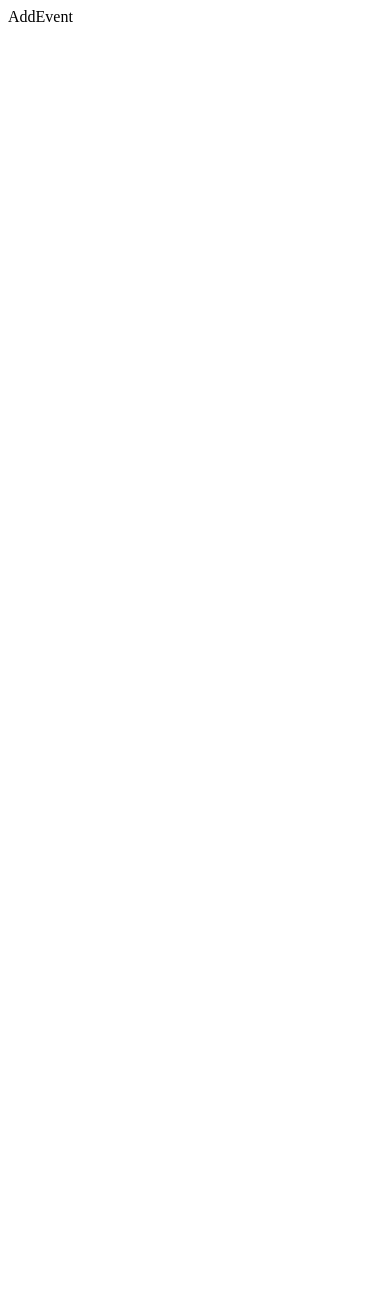
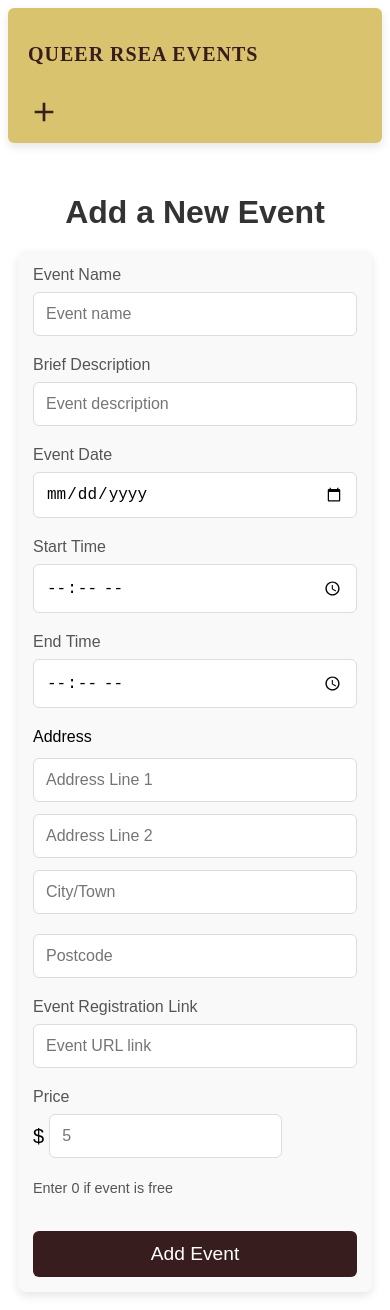
Before and after one commit to sakshipatel29/queer-events-frontend, a React (Create React App) app: page /add-event in a window 390 px wide. Before the commit the page ends 844 px from the top, so only its background shows below. Built offline with nearby package versions, Linux system fonts and the light colour scheme.

Commit message:
input form for add event

```diff
--- /dev/null
+++ b/src/components/Events/AddEventForm.css
@@ -0,0 +1,155 @@
+/* AddEventForm.css */
+
+.add-event-container {
+    max-width: 800px;
+    margin: 0 auto;
+    padding: 20px;
+    font-family: 'Arial', sans-serif;
+}
+
+.form-header h1 {
+    text-align: center;
+    font-size: 2rem;
+    color: #333;
+    margin-bottom: 20px;
+}
+
+.event-form {
+    display: flex;
+    flex-direction: column;
+    gap: 20px;
+    background-color: #f9f9f9;
+    padding: 30px;
+    border-radius: 8px;
+    box-shadow: 0 4px 10px rgba(0, 0, 0, 0.1);
+}
+
+.form-group {
+    display: flex;
+    flex-direction: column;
+    gap: 8px;
+}
+
+.form-group label {
+    font-size: 1rem;
+    color: #555;
+}
+
+.form-group input {
+    padding: 12px;
+    font-size: 1rem;
+    border: 1px solid #ddd;
+    border-radius: 6px;
+    transition: border 0.3s ease;
+}
+
+.form-group input:focus {
+    border-color: rgb(55, 29, 29);
+    outline: none;
+}
+
+.time-group {
+    display: flex;
+    gap: 20px;
+    flex-wrap: wrap;
+}
+
+.time-group .form-group {
+    flex: 1;
+}
+
+.address-group {
+    display: flex;
+    flex-direction: column;
+    gap: 12px;
+}
+
+.address-group input {
+    padding: 12px;
+    font-size: 1rem;
+    border: 1px solid #ddd;
+    border-radius: 6px;
+    transition: border 0.3s ease;
+}
+
+.address-group input:focus {
+    border-color: rgb(55, 29, 29);
+    outline: none;
+}
+
+.city-postcode-group {
+    display: flex;
+    gap: 20px;
+    flex-wrap: wrap;
+}
+
+.city-postcode-group input {
+    flex: 1;
+    padding: 12px;
+    font-size: 1rem;
+    border: 1px solid #ddd;
+    border-radius: 6px;
+    transition: border 0.3s ease;
+}
+
+.city-postcode-group input:focus {
+    border-color: rgb(55, 29, 29);
+    outline: none;
+}
+
+.form-group p {
+    font-size: 0.9rem;
+    color: #555;
+}
+
+.price-input-group {
+    display: flex;
+    align-items: center;
+}
+
+.currency-sign {
+    font-size: 1.25rem;
+    margin-right: 5px;
+}
+
+.submit-btn {
+    padding: 12px 20px;
+    font-size: 1.2rem;
+    background-color: rgb(55, 29, 29);
+    color: white;
+    border: none;
+    border-radius: 6px;
+    cursor: pointer;
+    transition: background-color 0.3s;
+}
+
+.submit-btn:hover {
+    background-color: rgb(11, 3, 3);
+}
+
+.submit-group {
+    text-align: center;
+}
+
+.form-group p {
+    font-size: 0.9rem;
+    color: #555;
+}
+
+@media (max-width: 768px) {
+    .add-event-container {
+        padding: 10px;
+    }
+
+    .event-form {
+        padding: 15px;
+    }
+
+    .time-group {
+        flex-direction: column;
+    }
+
+    .city-postcode-group {
+        flex-direction: column;
+    }
+}
--- /dev/null
+++ b/src/components/Events/AddEventForm.jsx
@@ -0,0 +1,165 @@
+import React, { useState } from 'react';
+import './AddEventForm.css';
+
+const AddEventForm = () => {
+    const [eventInput, setEventInput] = useState({
+        eventName: "",
+        description: "",
+        eventDate: "",
+        startTime: "",
+        endTime: "",
+        addressLine1: "",
+        addressLine2: "",
+        city: "",
+        postcode: "",
+        eventURL: "",
+        price: 0,
+    });
+
+    const handleInput = (e) => {
+        const { name, value } = e.target;
+        setEventInput({
+            ...eventInput,
+            [name]: value
+        });
+    };
+
+    const handleSubmit = (e) => {
+        e.preventDefault();
+        console.log(eventInput);
+        // Logic for form submission goes here
+    };
+
+    return (
+        <div className="add-event-container">
+            <div className="form-header">
+                <h1>Add a New Event</h1>
+            </div>
+            <form className="event-form" onSubmit={handleSubmit}>
+                <div className="form-group">
+                    <label htmlFor="eventName">Event Name</label>
+                    <input
+                        id="eventName"
+                        name="eventName"
+                        type="text"
+                        placeholder="Event name"
+                        required
+                        onChange={handleInput}
+                    />
+                </div>
+                <div className="form-group">
+                    <label htmlFor="description">Brief Description</label>
+                    <input
+                        id="description"
+                        name="description"
+                        type="text"
+                        placeholder="Event description"
+                        required
+                        onChange={handleInput}
+                    />
+                </div>
+                <div className="form-group">
+                    <label htmlFor="eventDate">Event Date</label>
+                    <input
+                        id="eventDate"
+                        name="eventDate"
+                        type="date"
+                        required
+                        onChange={handleInput}
+                    />
+                </div>
+                <div className="time-group">
+                    <div className="form-group">
+                        <label htmlFor="startTime">Start Time</label>
+                        <input
+                            id="startTime"
+                            name="startTime"
+                            type="time"
+                            required
+                            onChange={handleInput}
+                        />
+                    </div>
+                    <div className="form-group">
+                        <label htmlFor="endTime">End Time</label>
+                        <input
+                            id="endTime"
+                            name="endTime"
+                            type="time"
+                            required
+                            onChange={handleInput}
+                        />
+                    </div>
+                </div>
+                <div className="address-group">
+                    <label>Address</label>
+                    <input
+                        id="addressLine1"
+                        name="addressLine1"
+                        type="text"
+                        placeholder="Address Line 1"
+                        required
+                        onChange={handleInput}
+                    />
+                    <input
+                        id="addressLine2"
+                        name="addressLine2"
+                        type="text"
+                        placeholder="Address Line 2"
+                        required
+                        onChange={handleInput}
+                    />
+                    <div className="city-postcode-group">
+                        <input
+                            id="city"
+                            name="city"
+                            type="text"
+                            placeholder="City/Town"
+                            required
+                            onChange={handleInput}
+                        />
+                        <input
+                            id="postcode"
+                            name="postcode"
+                            type="number"
+                            placeholder="Postcode"
+                            required
+                            onChange={handleInput}
+                        />
+                    </div>
+                </div>
+                <div className="form-group">
+                    <label htmlFor="eventURL">Event Registration Link</label>
+                    <input
+                        id="eventURL"
+                        name="eventURL"
+                        type="url"
+                        placeholder="Event URL link"
+                        required
+                        onChange={handleInput}
+                    />
+                </div>
+                <div className="form-group price-group">
+                    <label htmlFor="price">Price</label>
+                    <div className="price-input-group">
+                        <span className="currency-sign">$</span>
+                        <input
+                            id="price"
+                            name="price"
+                            type="number"
+                            min="0"
+                            placeholder="5"
+                            required
+                            onChange={handleInput}
+                        />
+                    </div>
+                    <p>Enter 0 if event is free</p>
+                </div>
+                <div className="form-group submit-group">
+                    <button type="submit" className="submit-btn">Add Event</button>
+                </div>
+            </form>
+        </div>
+    );
+};
+
+export default AddEventForm;
--- /dev/null
+++ b/src/components/Navbar.css
@@ -0,0 +1,58 @@
+/* Navbar.css */
+
+/* Container for the navbar */
+.navbar-container {
+    display: flex;
+    justify-content: space-between;
+    align-items: center;
+    background-color: #dac36f;
+    color: rgb(55, 29, 29);
+    padding: 15px 20px;
+    border-radius: 6px;
+    box-shadow: 0 4px 10px rgba(0, 0, 0, 0.1);
+    margin-bottom: 20px;
+}
+
+/* Title styling */
+.navbar-title {
+    font-size: 1.5rem;
+    font-weight: bold;
+    text-transform: uppercase;
+    letter-spacing: 1px;
+}
+
+/* Icon section */
+.icon-container {
+    display: flex;
+    align-items: center;
+    justify-content: center;
+    cursor: pointer;
+    transition: transform 0.3s ease;
+}
+
+.icon-container:hover {
+    transform: scale(1.1);
+}
+
+/* Icon size and spacing */
+.icon-container svg {
+    font-size: 2rem;
+    color: rgb(55, 29, 29);
+}
+
+/* Responsive layout */
+@media (max-width: 768px) {
+    .navbar-container {
+        flex-direction: column;
+        align-items: flex-start;
+        text-align: left;
+    }
+
+    .navbar-title {
+        font-size: 1.25rem;
+    }
+
+    .icon-container {
+        margin-top: 10px;
+    }
+}
--- a/src/components/Navbar.jsx
+++ b/src/components/Navbar.jsx
@@ -1,17 +1,23 @@
 import React from 'react';
 import { MdAdd } from "react-icons/md";
+import { useNavigate } from 'react-router-dom';
+import './Navbar.css';
 
 const Navbar = () => {
-  return (
-    <div>
-        <div>
-            <p>Queer RSEA Events </p>
-                <div>
-                    <MdAdd />
-                </div>
+    const navigate = useNavigate();
+
+    const handleAddEvent = () => {
+        navigate("/add-event");
+    }
+
+    return (
+        <div className="navbar-container">
+            <p className="navbar-title">Queer RSEA Events</p>
+            <div className="icon-container">
+                <MdAdd onClick={handleAddEvent} />
+            </div>
         </div>
-    </div>
-  )
+    );
 }
 
 export default Navbar;
--- a/src/pages/AddEvent.js
+++ b/src/pages/AddEvent.js
@@ -1,8 +1,13 @@
 import React from 'react'
+import AddEventForm from '../components/Events/AddEventForm'
+import Navbar from '../components/Navbar';
 
 const AddEvent = () => {
   return (
-    <div>AddEvent</div>
+    <div>
+      <Navbar />
+      <AddEventForm />
+    </div>
   )
 }
 
```
